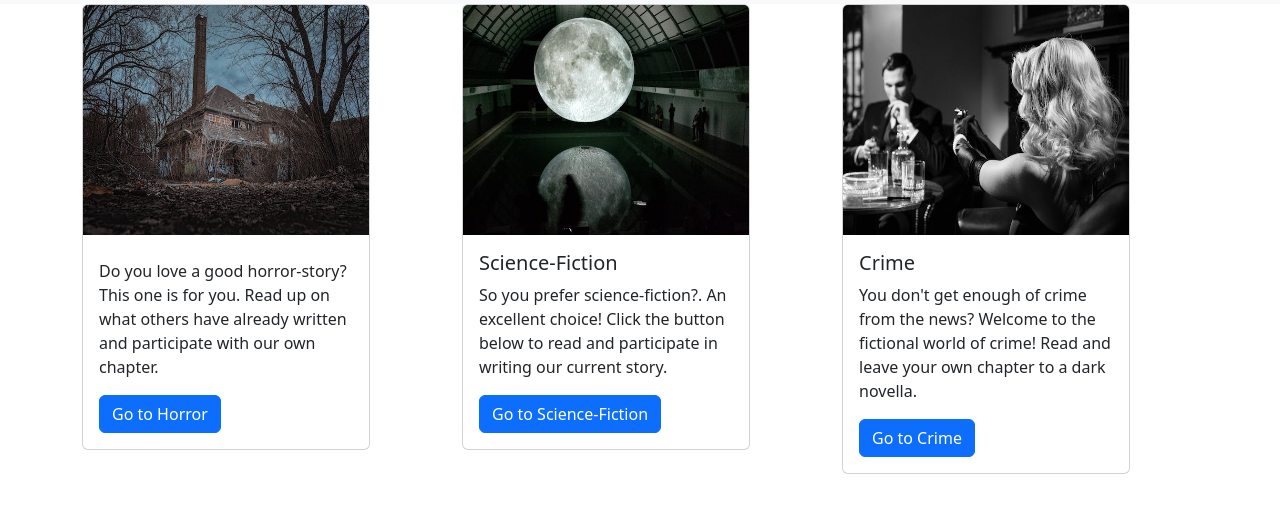
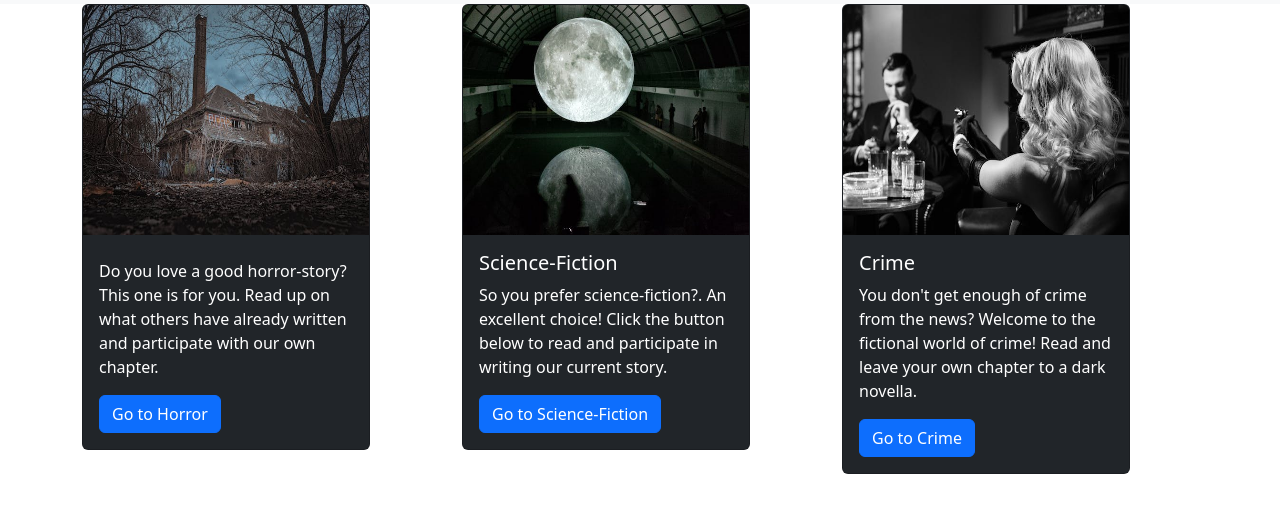
Before and after one commit to KatjaOllila/bootstrap-test, a plain HTML site: page index.html in a window 1280 px wide. Shown: the part 53-566 px from the top of the page. Drawn offline with nearby package versions, Linux system fonts and the light colour scheme.

Commit message:
added dark background to cards

```diff
--- a/index.html
+++ b/index.html
@@ -30,7 +30,7 @@
     <div class="container">
         <div class="row">
             <div class="col">
-                <div class="card" style="width: 18rem;">
+                <div class="card text-bg-dark mb-3" style="width: 18rem;">
                     <img src="images/horror.jpeg" width="100" height="230" class="card-img-top" alt="An abandoned house">
                     <div class="card-body">
                         <h5 class="card-title"></h5>
@@ -40,7 +40,7 @@
                 </div>
             </div>
             <div class="col">
-                <div class="card" style="width: 18rem;">
+                <div class="card text-bg-dark mb-3" style="width: 18rem;">
                     <img src="images/science-fiction.jpeg" width="100" height="230" class="card-img-top" alt="A floating moon over a indoor pool">
                     <div class="card-body">
                         <h5 class="card-title">Science-Fiction</h5>
@@ -50,7 +50,7 @@
                 </div>
             </div>
             <div class="col">
-                <div class="card" style="width: 18rem;">
+                <div class="card text-bg-dark mb-3" style="width: 18rem;">
                     <img src="images/crime.jpeg" width="100" height="230" class="card-img-top" alt="A woman with a gun">
                     <div class="card-body">
                         <h5 class="card-title">Crime</h5>
```
